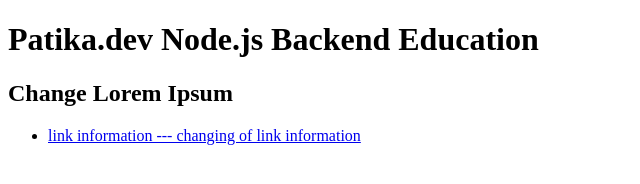
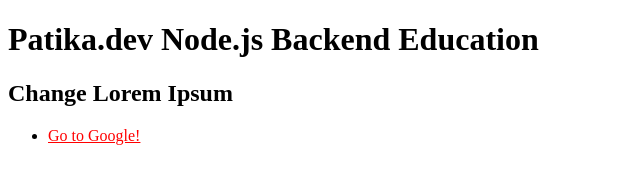
Before and after one commit to MelihCelik00/go_web_development_path, a plain HTML site: page Stuff/index.html in a window 1280 px wide. Shown: the whole page, without its empty margins (0-640 px from the left). Drawn offline with Linux system fonts and the light colour scheme.

Commit message:
domdom kursunu

```diff
--- a/Stuff/index.html
+++ b/Stuff/index.html
@@ -15,7 +15,7 @@
 
     <ul id="listID">
         <li>
-            <a href="#">link information</a>
+            <a href="https://www.google.com" id="linkID">link information</a>
         </li>
     </ul>
 
--- a/Stuff/js/script02.js
+++ b/Stuff/js/script02.js
@@ -5,6 +5,10 @@
 console.log(h2.innerHTML = "Change Lorem Ipsum");
 console.log(h2.innerHTML);
 
-let link = document.querySelector("ul#listID>li>a");
-link.innerHTML += " --- changing of link information"
+// let link = document.querySelector("ul#listID>li>a");
+let link = document.querySelector("#linkID");
+// link.innerHTML += " --- changing of link information"
+link.innerHTML = "Go to Google!"
 console.log(link.innerHTML);
+link.style.color = "red"; // add css style tag to the html tag
+link.classList.add('btn'); // add class to the html tag
```
